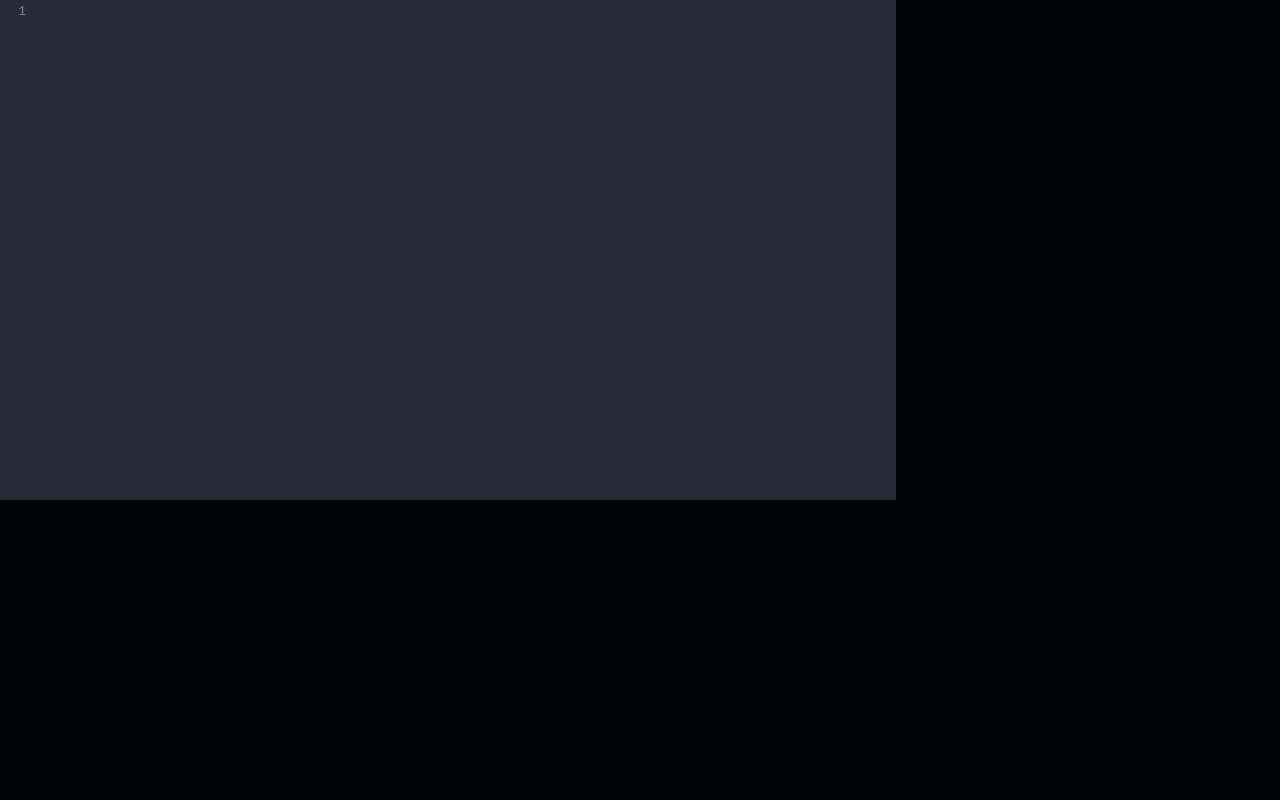
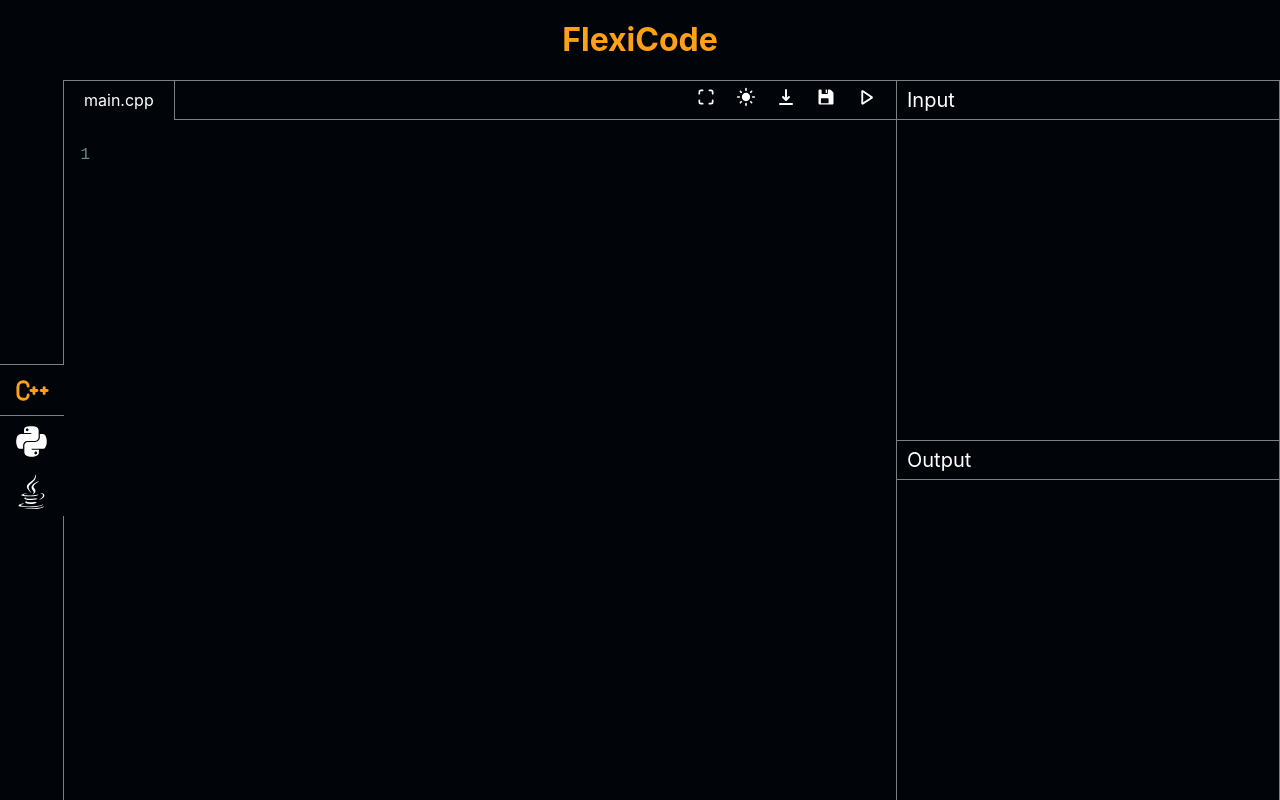
Before and after one commit to Sync-Arena/Code-Editor, a React (Create React App) app: page / in a window 1280 px wide. Built offline with nearby package versions, Linux system fonts and the light colour scheme.

Commit message:
update the design

```diff
--- a/package.json
+++ b/package.json
@@ -9,6 +9,7 @@
     "codemirror": "^5.65.16",
     "react": "^18.2.0",
     "react-dom": "^18.2.0",
+    "react-icon": "^1.0.0",
     "react-scripts": "5.0.1",
     "web-vitals": "^2.1.4"
   },
--- a/src/App.css
+++ b/src/App.css
@@ -1,3 +1,173 @@
 body {
   background-color: #010409;
+  color: #FFF;
 }
+
+* {
+  box-sizing: border-box;
+  margin: 0;
+  padding: 0;
+  line-height: 1.4;
+}
+
+h1 {
+  color: #FFA116;
+  text-align: center;
+  display: flex;
+  align-items: center;
+  justify-content: center;
+  height: 10vh;
+}
+
+.container {
+  display: flex;
+  justify-content: space-between;
+  width: 100%;
+  height: 90vh;
+  font-size: 16px;
+}
+
+.input-output-area {
+  color: #fff;
+  width: 30vw;
+  height: 100%;
+  font-size: 20px;
+}
+
+.code-area {
+  width: 65vw;
+  /* border-left: 1px solid gray; */
+}
+
+.header {
+  height: 40px;
+  display: flex;
+  justify-content: space-between;
+
+}
+
+.header p {
+  display: flex;
+  justify-content: center;
+  align-items: center;
+  height: 100%;
+  padding: 0 20px;
+  border: 1px solid gray;
+  border-bottom: none;
+  border-left: none;
+}
+
+.control-panel {
+  display: flex;
+  flex-direction: row-reverse;
+  width: 100%;
+  border: 1px solid gray;
+  border-right: none;
+  border-left: none;
+
+}
+
+.control-panel div {
+  margin-top: auto;
+  margin-bottom: auto;
+  margin-right: 20px;
+  font-size: 20px;
+  cursor: pointer;
+}
+
+.control-panel button {
+  padding: 5px 20px;
+  height: 25px;
+  display: flex;
+  align-items: center;
+  margin-top: auto;
+  margin-bottom: auto;
+  margin-right: 20px;
+  background-color: #722DCA;
+  outline: none;
+  border: none;
+  color: #fff;
+  cursor: pointer;
+}
+
+.input,
+.output {
+  height: 50%;
+  overflow: hidden;
+}
+
+label {
+  display: flex;
+  align-items: center;
+  border: 1px solid gray;
+  border-bottom: none;
+  height: 39px;
+  padding-left: 10px;
+}
+
+textarea {
+  color: #FFF;
+  padding: 10px;
+  padding-top: 20px;
+  height: calc(100% - 39px);
+  width: 100%;
+  outline: none;
+  /* background-color: #282a36; */
+  background-color: #010409;
+  border: 1px solid gray;
+  border-bottom: none;
+  font-size: 16px;
+  resize: none;
+
+}
+
+.languages {
+  display: flex;
+  flex-direction: column;
+  align-items: center;
+  justify-content: center;
+  width: 5vw;
+}
+
+.languages div {
+  border-right: 1px solid gray;
+}
+
+.lang{
+  cursor: pointer;
+  font-size: 35px;
+  padding: 7.5px 20.5px;
+  display: flex;
+  align-items: center;
+  /* margin-bottom: 10px; */
+  /* color: #FFF; */
+}
+
+.languages div:hover {
+  color: #FFA116;
+}
+
+.cm-s-dracula.CodeMirror, .cm-s-dracula .CodeMirror-gutters {
+  background-color: #010409 !important;
+}
+
+.Editor {
+  padding-top: 20px;
+}
+
+.cpp {
+  color: #FFA116;
+  /* font-size: 45px; */
+  /* border-radius: 3px; */
+  /* margin-right: -12px; */
+  /* background-color: #FFA116; */
+  border: 1px solid gray;
+  border-right: none;
+}
+
+.border {
+  width: 100%;
+  height: 100%;
+  border-right: 1px solid gray;
+  margin-bottom: 0px;
+}
--- a/src/App.js
+++ b/src/App.js
@@ -1,11 +1,75 @@
 import React, { useEffect, useRef } from 'react';
 import Editor from './assets/Components/Editor';
+import { TbBrandCpp, TbMaximize } from "react-icons/tb";
+import { FaPython, FaJava } from "react-icons/fa";
+import { MdLightMode, MdNightlightRound } from "react-icons/md";
+import { IoIosSave } from "react-icons/io";
+import { HiDownload } from "react-icons/hi";
+import { VscDebugStart } from "react-icons/vsc";
+
 import './App.css';
+
+// <MdNightlightRound />
+// <TbMinimize />
+
+// <button className='run'>Run</button>
+// <button className='save'>Save</button>
 
 const App = () => {
   return (
     <div className="App">
-      <Editor />
+      <h1>FlexiCode</h1>
+      <div className='container'>
+        <div className='languages'>
+          <div className='border'></div>
+          <div className='cpp lang'>
+            <TbBrandCpp />
+          </div>
+          <div className='py lang'>
+            <FaPython />
+          </div>
+          <div className='java lang'>
+            <FaJava />
+          </div>
+          <div className='border'></div>
+        </div>
+        <div className='code-area'>
+          <div className='header'>
+            <div className='file-name'>
+              <p>main.cpp</p>
+            </div>
+            <div className='control-panel'>
+
+              <div>
+                <VscDebugStart className='run'/>
+              </div>
+              <div>
+                <IoIosSave className='save'/>
+              </div>
+              <div>
+                <HiDownload className='download'/>
+              </div>
+              <div>
+                <MdLightMode className='light-mode'/>
+              </div>
+              <div>
+                <TbMaximize className='maximize'/>
+              </div>
+            </div>
+          </div>
+          <Editor />
+        </div>
+        <div className='input-output-area'>
+          <div className='input'>
+            <label>Input</label>
+            <textarea></textarea>
+          </div>
+          <div className='output'>
+            <label>Output</label>
+            <textarea></textarea>
+          </div>
+        </div>
+      </div>
     </div>
   );
 };
--- a/src/assets/Components/Editor.js
+++ b/src/assets/Components/Editor.js
@@ -12,7 +12,7 @@ const Editor = () => {
   const handleResize = () => {
     if (editorInstanceRef.current) {
       const width = window.innerWidth;
-      editorInstanceRef.current.setSize(0.7 * width, 500);
+      editorInstanceRef.current.setSize('calc(65 * vw)', 'calc(90vh - 60px)');
     }
   };
 
@@ -27,18 +27,12 @@ const Editor = () => {
       editorInstanceRef.current = editor;
       handleResize();
       window.addEventListener('resize', handleResize);
-      return () => {
-        window.removeEventListener('resize', handleResize);
-      }
     }
-    return () => {
-      window.removeEventListener('resize', handleResize);
-    };
   }, []);
 
   return (
     <div className="Editor">
-      <div ref={editorContainerRef} className="code-area"></div>
+      <div ref={editorContainerRef}></div>
     </div>
   );
 };
```
Also changed, not shown: 1 other file (tests, documents, lock files or other folders).
